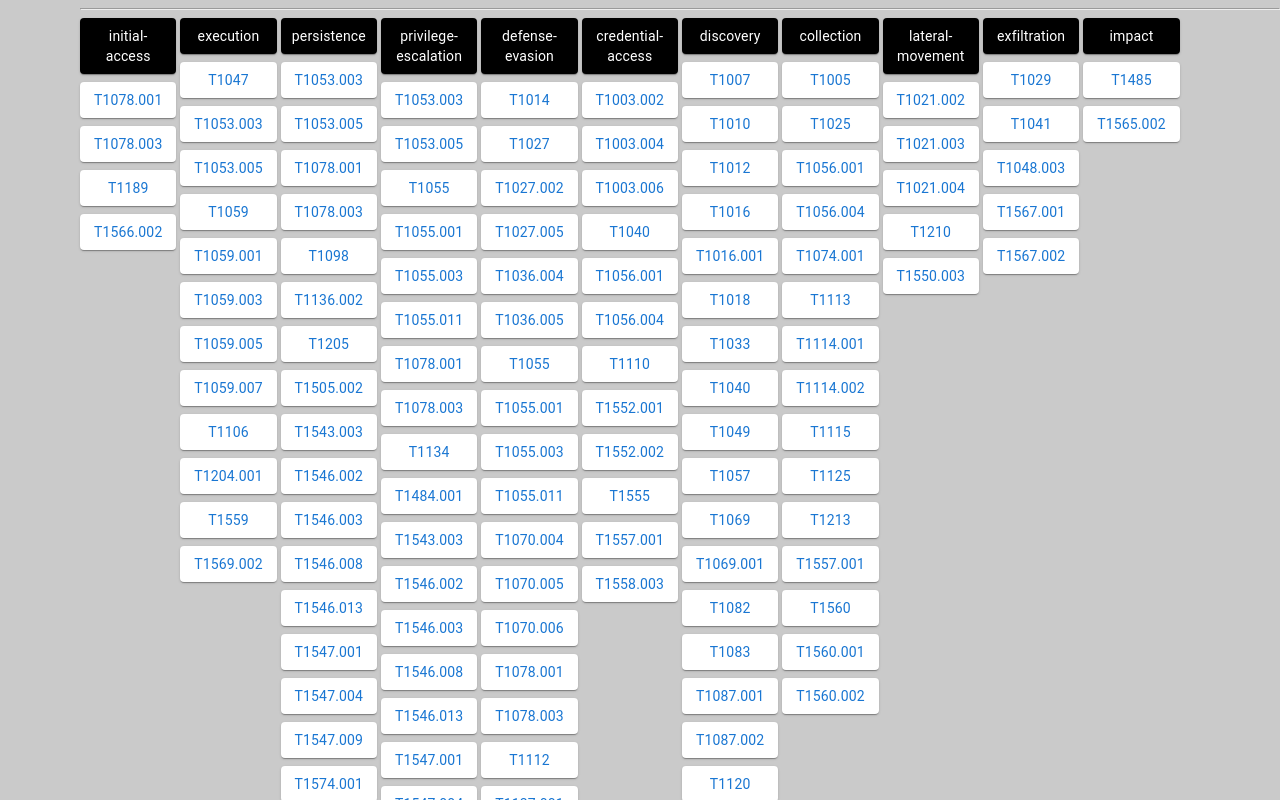
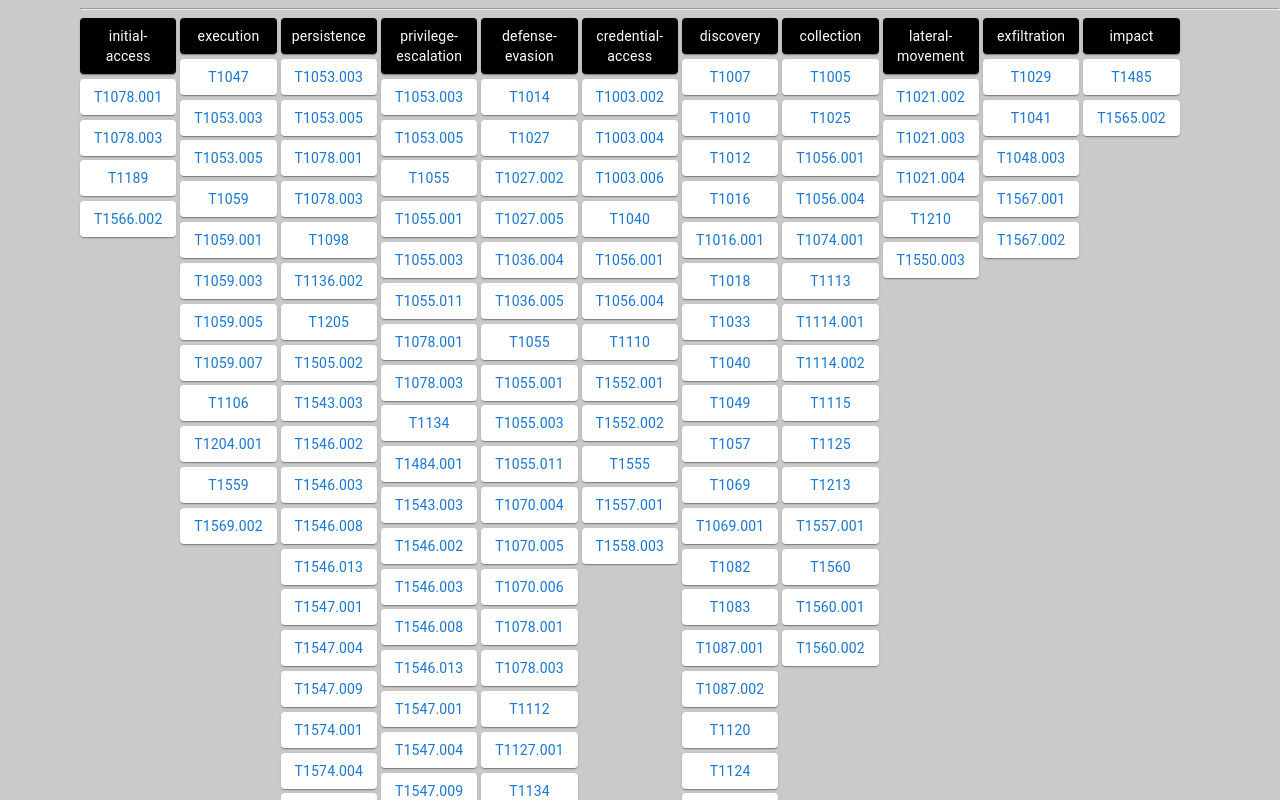
Before and after one commit to dfirence/r5_sketches, a React (Create React App) app: page / in a window 1280 px wide. Shown: the top 800 px of the page. Built offline with nearby package versions, Linux system fonts and the light colour scheme.

Commit message:
margin in stack

```diff
--- a/src/components/mitre/threat-objects/TacticalProfile.js
+++ b/src/components/mitre/threat-objects/TacticalProfile.js
@@ -66,7 +66,7 @@ export const Tactic = ({ name, techniques}) => {
   return (
     <React.Fragment>
       <Grid item xs={1}>
-        <Stack spacing={1}>
+        <Stack spacing={0.6}>
           <Item sx={{ backgroundColor: 'black', color: '#FFFFFF'}}>{name}</Item>
           { techniques.map(t => (
             <Item key={uuidv4()}>
```
